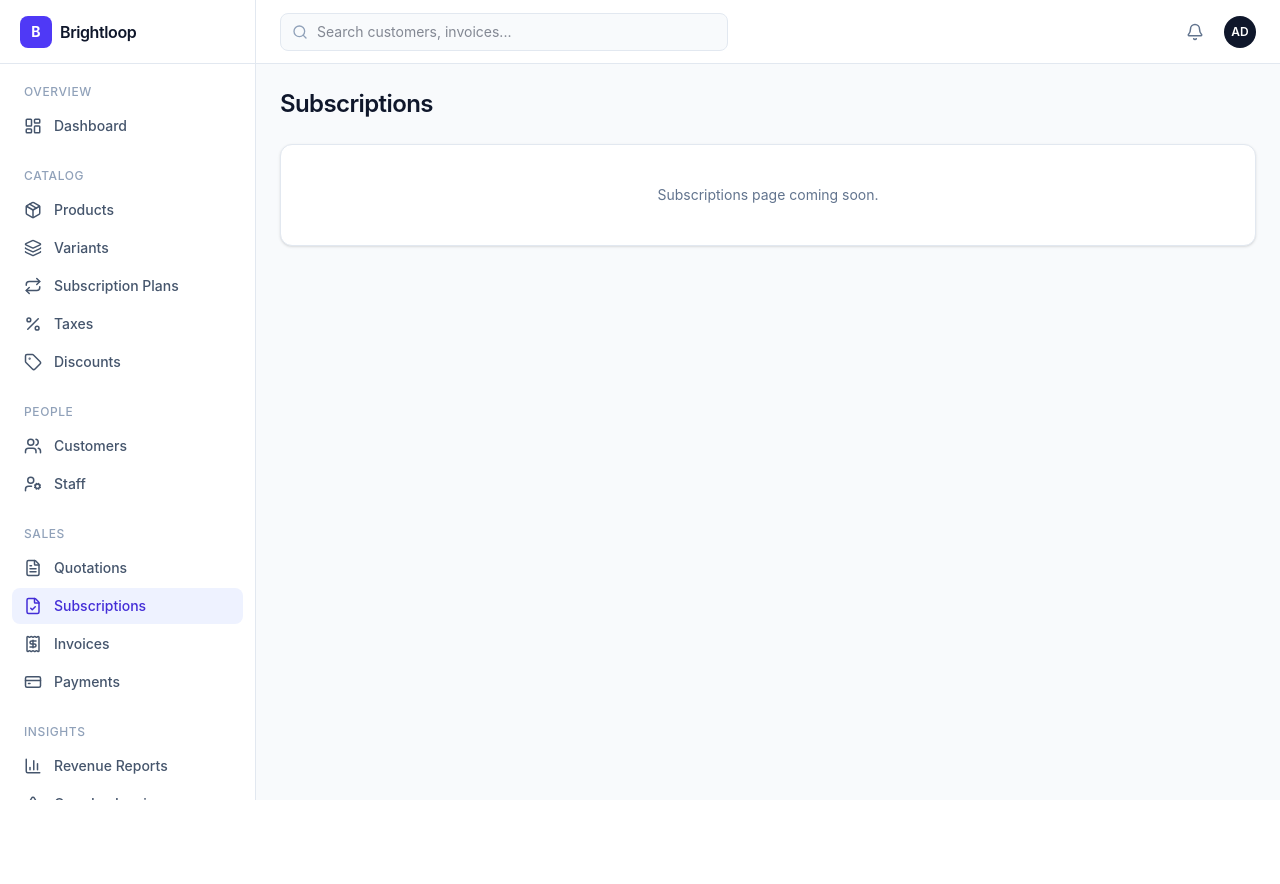
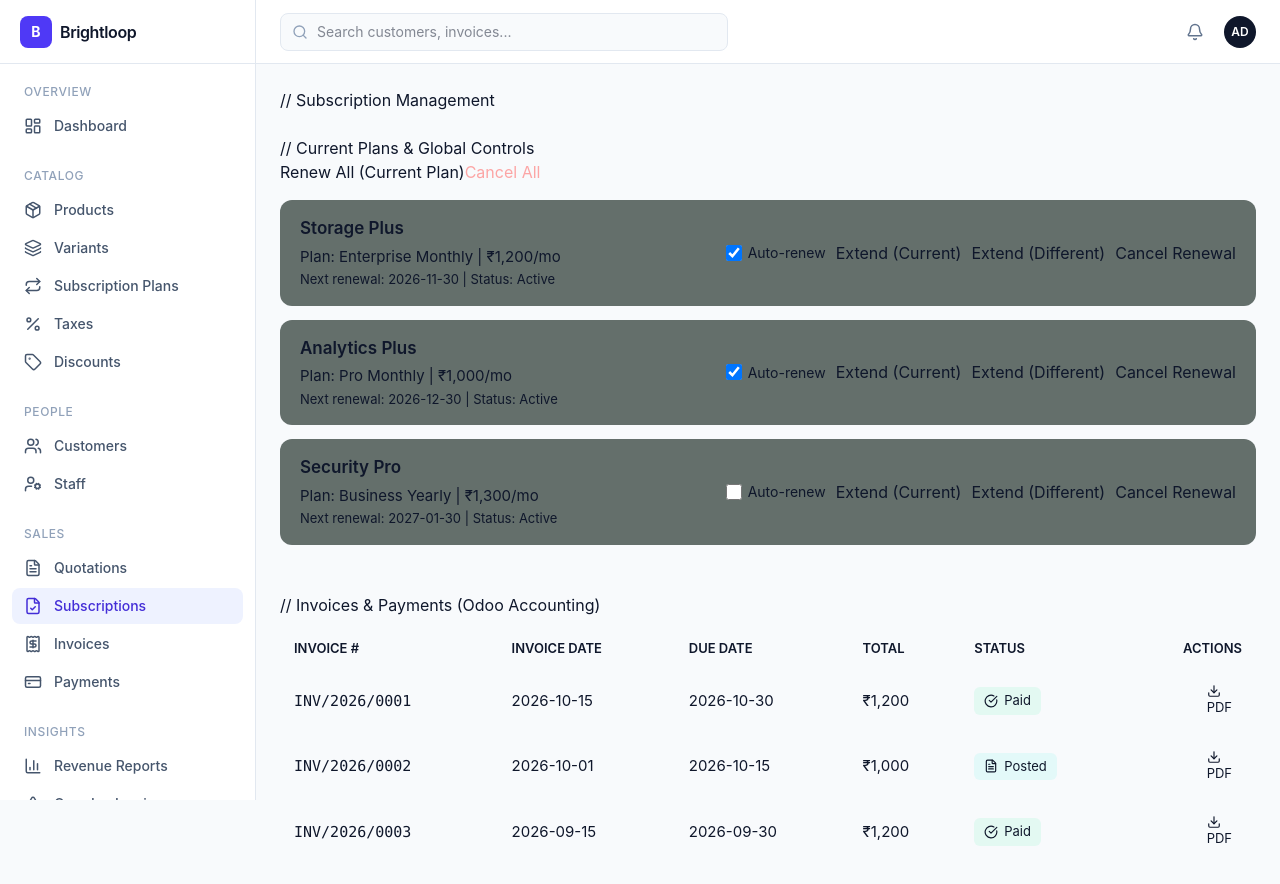
Before and after one commit to anascd44/brightloop-subscription-manager, a React (Vite) app: page /subscriptions in a window 1280 px wide. Shown: the top 884 px of the page. Before the commit the page ends 800 px from the top, so only its background shows below. Built offline with nearby package versions, Linux system fonts and the light colour scheme.

Commit message:
feat: add subscription management page, Odoo-style invoices, and controls

```diff
--- a/src/App.jsx
+++ b/src/App.jsx
@@ -1,22 +1,12 @@
 import { BrowserRouter, Routes, Route } from 'react-router-dom'
 import AppLayout from './components/layout/AppLayout'
 import PlaceholderPage from './pages/PlaceholderPage'
-import Dashboard from './pages/Dashboard'
+import Home from './pages/Home'
+import Subscriptions from './pages/Subscriptions'
 
 const routes = [
-  { path: '/products', title: 'Products' },
-  { path: '/variants', title: 'Variants' },
-  { path: '/plans', title: 'Subscription Plans' },
-  { path: '/taxes', title: 'Taxes' },
-  { path: '/discounts', title: 'Discounts' },
-  { path: '/customers', title: 'Customers' },
-  { path: '/staff', title: 'Staff' },
-  { path: '/quotations', title: 'Quotations' },
-  { path: '/subscriptions', title: 'Subscriptions' },
   { path: '/invoices', title: 'Invoices' },
   { path: '/payments', title: 'Payments' },
-  { path: '/reports', title: 'Revenue Reports' },
-  { path: '/overdue', title: 'Overdue Invoices' },
 ]
 
 export default function App() {
@@ -24,7 +14,8 @@ export default function App() {
     <BrowserRouter>
       <Routes>
         <Route element={<AppLayout />}>
-          <Route path="/" element={<Dashboard />} />
+          <Route path="/" element={<Home />} />
+          <Route path="/subscriptions" element={<Subscriptions />} />
           {routes.map((r) => (
             <Route key={r.path} path={r.path} element={<PlaceholderPage title={r.title} />} />
           ))}
--- /dev/null
+++ b/src/pages/Subscriptions.jsx
@@ -0,0 +1,140 @@
+import { useState } from 'react'
+import { CheckCircle, Download, FileText, RefreshCw, XCircle } from 'lucide-react'
+import { formatCurrency } from '../utils/format'
+import './subscriptions.css'
+
+export default function Subscriptions() {
+  const [products, setProducts] = useState([
+    { id: 'sub-1', name: 'Storage Plus', plan: 'Enterprise Monthly', price: 1200, nextBilling: '2026-11-30', autoRenew: true, status: 'Active' },
+    { id: 'sub-2', name: 'Analytics Plus', plan: 'Pro Monthly', price: 1000, nextBilling: '2026-12-30', autoRenew: true, status: 'Active' },
+    { id: 'sub-3', name: 'Security Pro', plan: 'Business Yearly', price: 1300, nextBilling: '2027-01-30', autoRenew: false, status: 'Active' }
+  ])
+
+  const [invoices, setInvoices] = useState([
+    { id: 'INV/2026/0001', date: '2026-10-15', dueDate: '2026-10-30', total: 1200, status: 'Paid' },
+    { id: 'INV/2026/0002', date: '2026-10-01', dueDate: '2026-10-15', total: '1000', status: 'Posted' },
+    { id: 'INV/2026/0003', date: '2026-09-15', dueDate: '2026-09-30', total: 1200, status: 'Paid' }
+  ])
+
+  // Global Actions
+  const handleCancelAll = () => {
+    setProducts(products.map(p => ({ ...p, autoRenew: false, status: 'Cancelled' })))
+  }
+
+  const handleRenewAllCurrent = () => {
+    setProducts(products.map(p => ({ ...p, autoRenew: true, status: 'Active' })))
+  }
+
+  // Per Product Actions
+  const toggleAutoRenew = (id) => {
+    setProducts(products.map(p => p.id === id ? { ...p, autoRenew: !p.autoRenew } : p))
+  }
+
+  const cancelRenewal = (id) => {
+    setProducts(products.map(p => p.id === id ? { ...p, autoRenew: false } : p))
+  }
+
+  const extendCurrentPlan = (id) => {
+    alert(`Extended subscription ${id} with current plan successfully.`)
+  }
+
+  const extendDifferentPlan = (id) => {
+    alert(`Opening plan selector for subscription ${id}...`)
+  }
+
+  return (
+    <div className="sub-page">
+      <h1 className="page-title">// Subscription Management</h1>
+
+      {/* Current Plans Section */}
+      <section className="panel" style={{ marginBottom: '24px' }}>
+        <header className="panel-header">
+          <h2 className="panel-title">// Current Plans & Global Controls</h2>
+          <div className="pill-group">
+            <button type="button" className="btn-outline" onClick={handleRenewAllCurrent}>
+              Renew All (Current Plan)
+            </button>
+            <button type="button" className="btn-outline" style={{ borderColor: '#ef4444', color: '#fca5a5' }} onClick={handleCancelAll}>
+              Cancel All
+            </button>
+          </div>
+        </header>
+
+        <div className="sub-product-list">
+          {products.map((prod) => (
+            <div key={prod.id} className="sub-product-card">
+              <div className="sub-product-info">
+                <h3 className="sub-prod-name">{prod.name}</h3>
+                <p className="sub-prod-details">Plan: {prod.plan} | {formatCurrency(prod.price)}/mo</p>
+                <p className="sub-prod-billing">Next renewal: {prod.nextBilling} | Status: <span className={prod.status === 'Active' ? 'text-accent' : 'text-muted'}>{prod.status}</span></p>
+              </div>
+
+              <div className="sub-product-actions">
+                <label className="sub-toggle-label">
+                  <input
+                    type="checkbox"
+                    checked={prod.autoRenew}
+                    onChange={() => toggleAutoRenew(prod.id)}
+                  />
+                  Auto-renew
+                </label>
+                <button type="button" className="btn-outline" onClick={() => extendCurrentPlan(prod.id)}>
+                  Extend (Current)
+                </button>
+                <button type="button" className="btn-outline" onClick={() => extendDifferentPlan(prod.id)}>
+                  Extend (Different)
+                </button>
+                <button type="button" className="btn-outline" onClick={() => cancelRenewal(prod.id)}>
+                  Cancel Renewal
+                </button>
+              </div>
+            </div>
+          ))}
+        </div>
+      </section>
+
+      {/* Odoo Style Invoices & Payments Section */}
+      <section className="panel">
+        <header className="panel-header">
+          <h2 className="panel-title">// Invoices & Payments (Odoo Accounting)</h2>
+        </header>
+
+        <div className="odoo-table-wrapper">
+          <table className="odoo-table">
+            <thead>
+              <tr>
+                <th>Invoice #</th>
+                <th>Invoice Date</th>
+                <th>Due Date</th>
+                <th>Total</th>
+                <th>Status</th>
+                <th style={{ textAlign: 'right' }}>Actions</th>
+              </tr>
+            </thead>
+            <tbody>
+              {invoices.map((inv) => (
+                <tr key={inv.id}>
+                  <td className="font-mono text-accent">{inv.id}</td>
+                  <td>{inv.date}</td>
+                  <td>{inv.dueDate}</td>
+                  <td>{formatCurrency(Number(inv.total))}</td>
+                  <td>
+                    <span className={`odoo-badge ${inv.status === 'Paid' ? 'is-paid' : 'is-posted'}`}>
+                      {inv.status === 'Paid' ? <CheckCircle size={14} /> : <FileText size={14} />}
+                      {inv.status}
+                    </span>
+                  </td>
+                  <td style={{ textAlign: 'right' }}>
+                    <button type="button" className="btn-outline" style={{ padding: '4px 10px', fontSize: '13px' }} onClick={() => alert(`Downloading PDF for ${inv.id}`)}>
+                      <Download size={14} /> PDF
+                    </button>
+                  </td>
+                </tr>
+              ))}
+            </tbody>
+          </table>
+        </div>
+      </section>
+    </div>
+  )
+}
--- /dev/null
+++ b/src/pages/subscriptions.css
@@ -0,0 +1,57 @@
+.sub-page { display: flex; flex-direction: column; gap: 24px; }
+.sub-product-list { display: flex; flex-direction: column; gap: 14px; margin-top: 16px; }
+.sub-product-card {
+  background: rgba(3, 19, 13, 0.6);
+  border: 1px solid var(--bl-divider);
+  border-radius: 12px;
+  display: flex;
+  flex-wrap: wrap;
+  gap: 16px;
+  justify-content: space-between;
+  align-items: center;
+  padding: 16px 20px;
+}
+.sub-prod-name { font-size: 17px; font-weight: 600; color: var(--bl-text); margin: 0; }
+.sub-prod-details { font-size: 15px; color: var(--bl-accent-soft); margin: 4px 0 0; }
+.sub-prod-billing { font-size: 13px; color: var(--bl-muted); margin: 2px 0 0; font-family: var(--bl-mono); }
+.sub-product-actions { display: flex; flex-wrap: wrap; gap: 10px; align-items: center; }
+.sub-toggle-label {
+  align-items: center;
+  color: var(--bl-text);
+  cursor: pointer;
+  display: flex;
+  font-size: 14px;
+  gap: 6px;
+  font-family: var(--bl-mono);
+}
+.sub-toggle-label input { accent-color: var(--bl-accent); height: 16px; width: 16px; }
+
+/* Odoo-style table */
+.odoo-table-wrapper { overflow-x: auto; margin-top: 12px; }
+.odoo-table { width: 100%; border-collapse: collapse; text-align: left; font-size: 15px; }
+.odoo-table th {
+  border-bottom: 1px solid var(--bl-line);
+  color: var(--bl-muted);
+  font-family: var(--bl-mono);
+  font-size: 13px;
+  font-weight: 600;
+  padding: 10px 14px;
+  text-transform: uppercase;
+}
+.odoo-table td {
+  border-bottom: 1px solid var(--bl-divider);
+  color: var(--bl-text);
+  padding: 12px 14px;
+}
+.odoo-badge {
+  align-items: center;
+  background: rgba(46, 229, 157, 0.1);
+  border-radius: 6px;
+  color: var(--bl-accent);
+  display: inline-flex;
+  font-family: var(--bl-mono);
+  font-size: 13px;
+  gap: 6px;
+  padding: 4px 10px;
+}
+.odoo-badge.is-posted { background: rgba(46, 230, 224, 0.1); color: var(--bl-cyan); }
```
